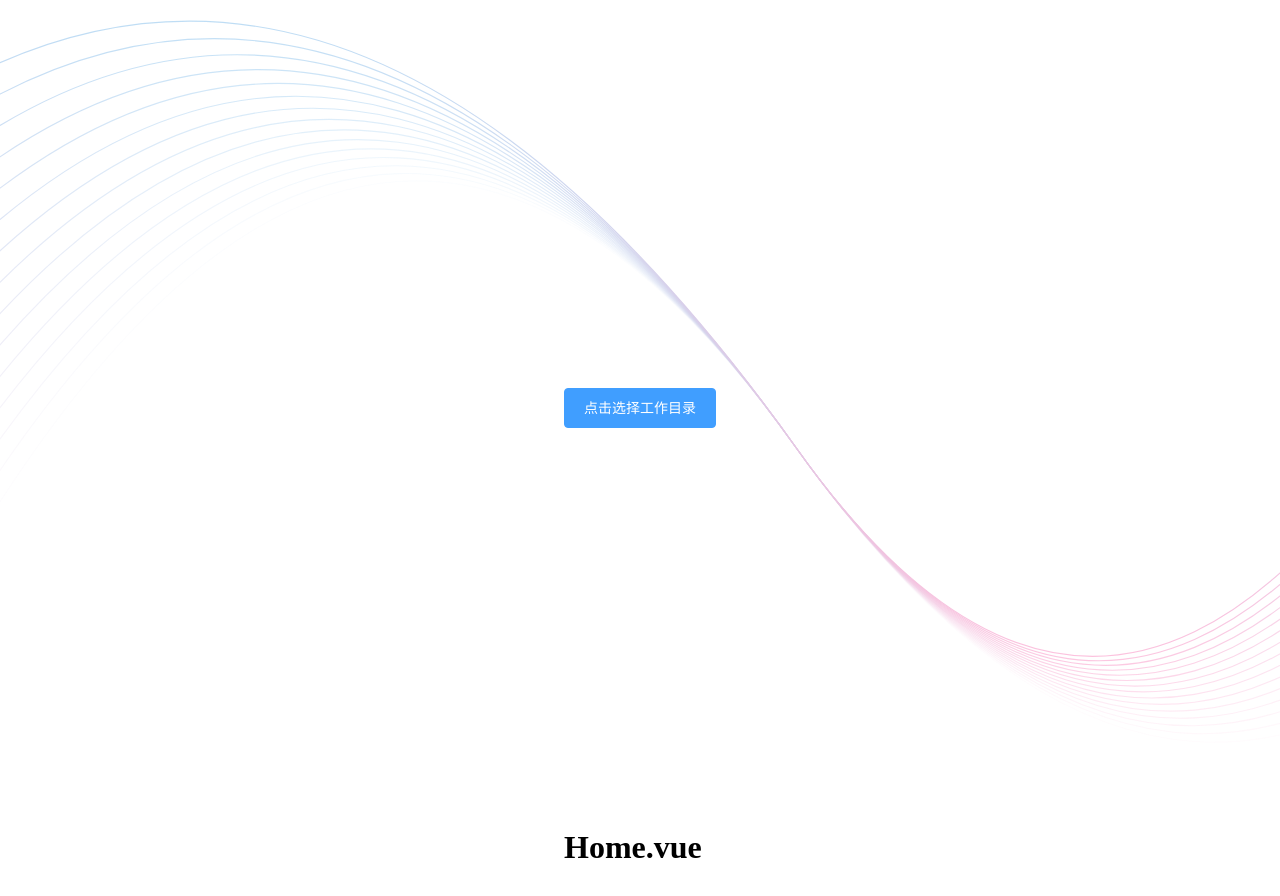
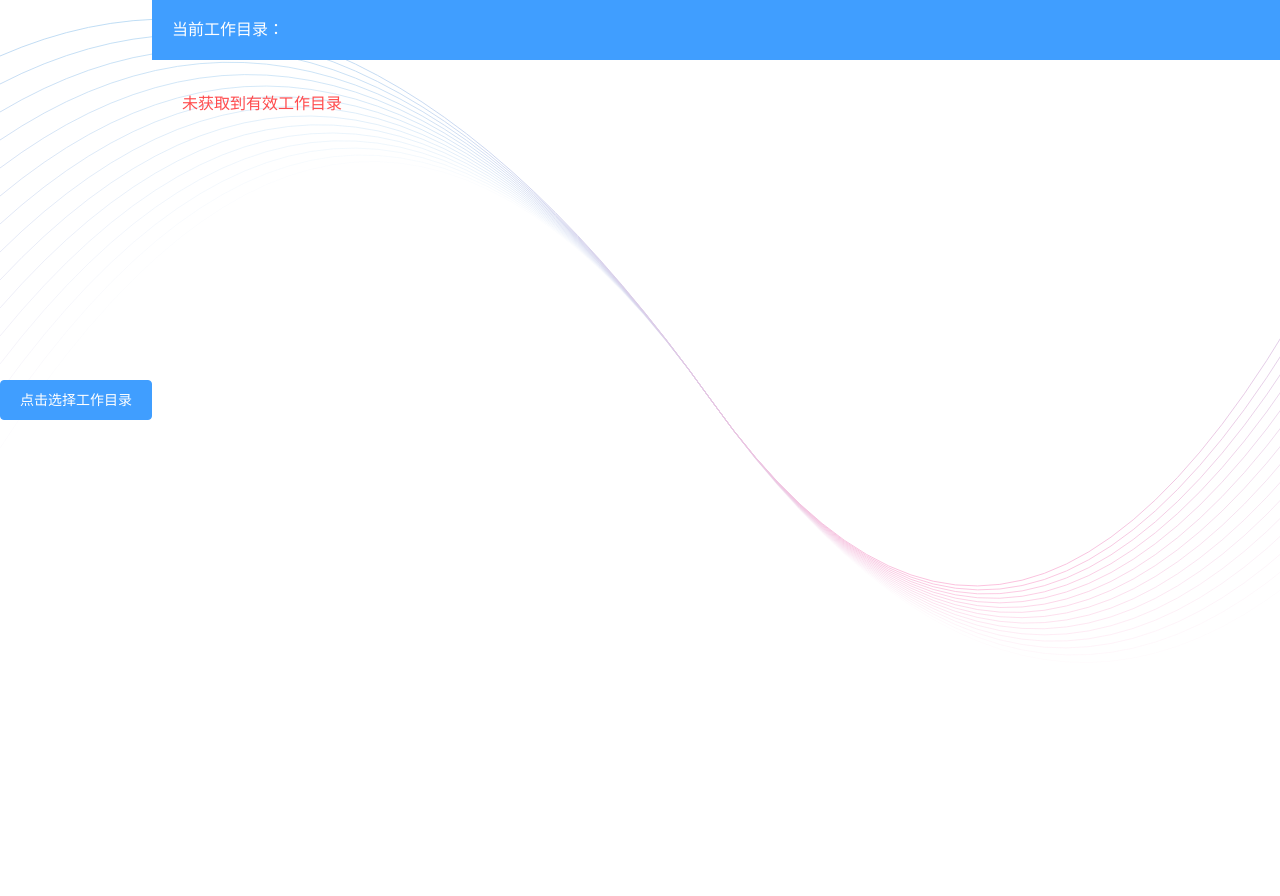
Before and after one commit to diaopengfei/tukuok, a Vue app: page /home in a window 1280 px wide. After the commit the page ends 800 px from the top, so only its background shows below. Built offline with nearby package versions, Linux system fonts and the light colour scheme.

Commit message:
Version: 0.0.1 调整代码，增加目标文件夹的读取代码

```diff
--- a/src/preload/index.ts
+++ b/src/preload/index.ts
@@ -1,12 +1,8 @@
 import { contextBridge } from 'electron'
 import { electronAPI } from '@electron-toolkit/preload'
 
-// Custom APIs for renderer
 const api = {}
 
-// Use `contextBridge` APIs to expose Electron APIs to
-// renderer only if context isolation is enabled, otherwise
-// just add to the DOM global.
 if (process.contextIsolated) {
   try {
     contextBridge.exposeInMainWorld('electron', electronAPI)
--- a/src/renderer/src/App.vue
+++ b/src/renderer/src/App.vue
@@ -1,11 +1,14 @@
 <template>
-  <div class="whole-app-container">
-    <div v-if="showSelectFolderBtn" class="select-folder-container">
-      <el-button type="primary" :loading-icon="Eleme" size="large" @click="openFolderSelect"
-        >点击选择工作目录</el-button
-      >
-    </div>
-    <router-view />
+  <div>
+    <el-container class="app-container">
+      <el-button type="primary"
+                 :loading-icon="Eleme"
+                 size="large"
+                 style="margin: auto;"
+                 v-if="showSelectFolderBtn"
+                 @click="openFolderSelect">点击选择工作目录</el-button>
+      <router-view />
+    </el-container>
   </div>
 </template>
 
@@ -16,26 +19,22 @@ import { useRouter } from 'vue-router'
 const showSelectFolderBtn = ref(true)
 const router = useRouter()
 
-const openFolderSelect = (): void =>  {
+const openFolderSelect = (): void => {
+  // 选择文件夹
   window.electron.ipcRenderer.send('open-select-folder')
   window.electron.ipcRenderer.once('folder-selected', (_, folderPath) => {
-    console.log('用户选择的文件夹路径：', folderPath);
     showSelectFolderBtn.value = false
     router.push({
-      name: 'Home',
+      name: 'home',
       query: { folderPath: folderPath }
-    });
-
+    })
   })
 }
 </script>
 
 <style scoped>
-.select-folder-container {
-  height: 100vh; /* 占满视口高度 */
-  display: flex;
-  flex-direction: column; /* 子元素垂直排列 */
-  align-items: center; /* 水平居中 */
-  justify-content: center; /* 垂直居中 */
+.app-container {
+  width: 100vw;
+  height: 100vh;
 }
 </style>
--- a/src/renderer/src/assets/base.css
+++ /dev/null
@@ -1,67 +0,0 @@
-:root {
-  --ev-c-white: #ffffff;
-  --ev-c-white-soft: #f8f8f8;
-  --ev-c-white-mute: #f2f2f2;
-
-  --ev-c-black: #1b1b1f;
-  --ev-c-black-soft: #222222;
-  --ev-c-black-mute: #282828;
-
-  --ev-c-gray-1: #515c67;
-  --ev-c-gray-2: #414853;
-  --ev-c-gray-3: #32363f;
-
-  --ev-c-text-1: rgba(255, 255, 245, 0.86);
-  --ev-c-text-2: rgba(235, 235, 245, 0.6);
-  --ev-c-text-3: rgba(235, 235, 245, 0.38);
-
-  --ev-button-alt-border: transparent;
-  --ev-button-alt-text: var(--ev-c-text-1);
-  --ev-button-alt-bg: var(--ev-c-gray-3);
-  --ev-button-alt-hover-border: transparent;
-  --ev-button-alt-hover-text: var(--ev-c-text-1);
-  --ev-button-alt-hover-bg: var(--ev-c-gray-2);
-}
-
-:root {
-  --color-background: var(--ev-c-black);
-  --color-background-soft: var(--ev-c-black-soft);
-  --color-background-mute: var(--ev-c-black-mute);
-
-  --color-text: var(--ev-c-text-1);
-}
-
-*,
-*::before,
-*::after {
-  box-sizing: border-box;
-  margin: 0;
-  font-weight: normal;
-}
-
-ul {
-  list-style: none;
-}
-
-body {
-  min-height: 100vh;
-  color: var(--color-text);
-  background: var(--color-background);
-  line-height: 1.6;
-  font-family:
-    Inter,
-    -apple-system,
-    BlinkMacSystemFont,
-    'Segoe UI',
-    Roboto,
-    Oxygen,
-    Ubuntu,
-    Cantarell,
-    'Fira Sans',
-    'Droid Sans',
-    'Helvetica Neue',
-    sans-serif;
-  text-rendering: optimizeLegibility;
-  -webkit-font-smoothing: antialiased;
-  -moz-osx-font-smoothing: grayscale;
-}
--- a/src/renderer/src/assets/main.css
+++ b/src/renderer/src/assets/main.css
@@ -1,5 +1,5 @@
 body {
-  display: flex;
+  margin: 0;
   align-items: center;
   justify-content: center;
   overflow: hidden;
--- a/src/renderer/src/components/home/Home.vue
+++ b/src/renderer/src/components/home/Home.vue
@@ -1,13 +1,98 @@
+<template>
+  <el-container>
+
+    <el-header class="home-header">
+      当前工作目录：{{ folderPath }}
+      <p></p>
+    </el-header>
+    <el-main>
+      <!-- 错误提示 -->
+      <div v-if="error" class="error">{{ error }}</div>
+
+      <!-- 子文件夹列表 -->
+      <div v-if="folders.length" class="section">
+        <h2>子文件夹</h2>
+        <div class="list">
+          <div v-for="folder in folders" :key="folder.path" class="item">📁 {{ folder.name }}</div>
+        </div>
+      </div>
+
+      <!-- 图片列表 -->
+      <div v-if="images.length" class="section">
+        <h2>图片文件</h2>
+        <div class="list image-list">
+          <div v-for="image in images" :key="image.path" class="image-item">
+            <img :src="`file://${image.path}`" :alt="image.name" />
+            <p>{{ image.name }}</p>
+          </div>
+        </div>
+      </div>
+    </el-main>
+  </el-container>
+</template>
+
 <script setup lang="ts">
+import { ref, onMounted } from 'vue'
+import { useRoute } from 'vue-router'
+// 获取当前路由对象
+const route = useRoute()
+// 从 query 参数中读取 folderPath（类型断言为 string，根据实际场景处理可能的 undefined）
+const folderPath = route.query.folderPath as string
+
+// 存储文件夹内容和状态
+const folders = ref([])
+const images = ref([])
+const error = ref('')
+
+onMounted(() => {
+  if (!folderPath) {
+    error.value = '未获取到有效工作目录'
+    return
+  }
+
+  // 通过 IPC 向主进程请求文件夹内容
+  window.electron.ipcRenderer.send('get-folder-content', folderPath)
+  window.electron.ipcRenderer.once('received-folder-content', (_, data) => {
+    if (data.error) {
+      error.value = data.error
+    } else {
+      folders.value = data.folders
+      images.value = data.images
+    }
+  })
+})
 
 </script>
 
-<template>
-  <div>
-    <h1>Home.vue</h1>
-  </div>
-</template>
 
 <style scoped>
-
+.home-header {
+  background-color: #409eff;
+  color: #fff;
+  line-height: 60px;
+}
+.section {
+  margin: 20px 0;
+}
+.list {
+  display: grid;
+  gap: 10px;
+  padding: 10px;
+}
+.image-list {
+  grid-template-columns: repeat(auto-fill, minmax(150px, 1fr));
+}
+.image-item {
+  text-align: center;
+}
+.image-item img {
+  width: 100%;
+  height: 120px;
+  object-fit: cover;
+  border-radius: 4px;
+}
+.error {
+  color: #ff4d4f;
+  padding: 10px;
+}
 </style>
```
Also changed, not shown: src/main/index.ts (+29 -6 lines).
